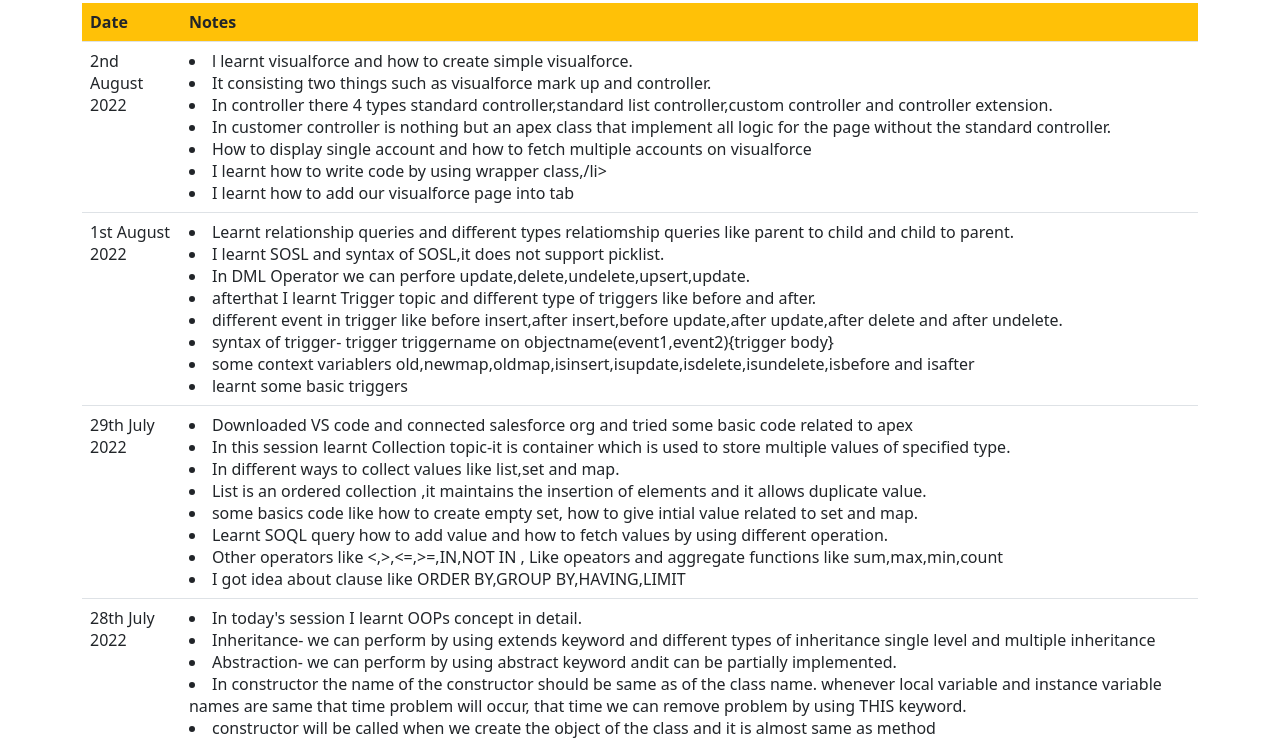
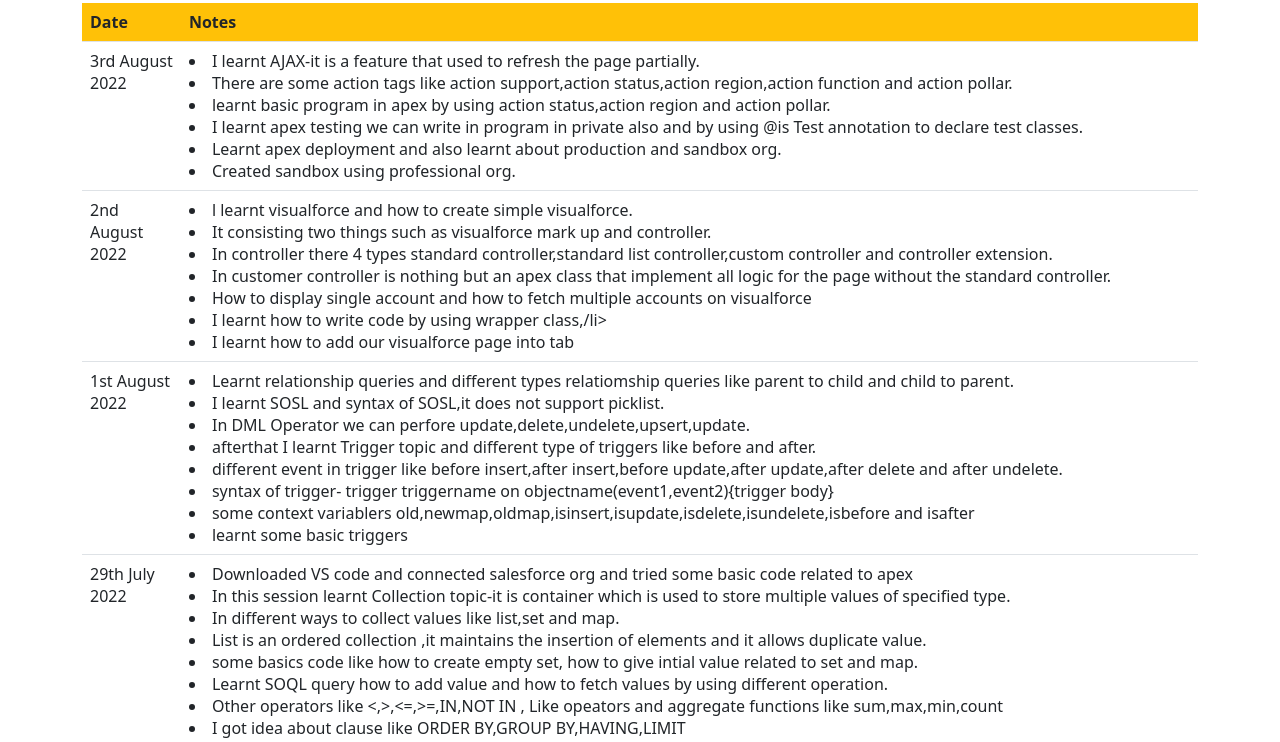
Before and after one commit to ashwinisdolli/ashwinisdolli.github.io, a plain HTML site: page journal.html in a window 1280 px wide. Shown: the part 53-795 px from the top of the page. Drawn offline with nearby package versions, Linux system fonts and the light colour scheme.

Commit message:
Add files via upload

```diff
--- a/journal.html
+++ b/journal.html
@@ -15,6 +15,16 @@
                     </tr>
                 </thead>
                 <tbody>
+<tr>
+<td>3rd August 2022</td>
+<td>
+<li>I learnt AJAX-it is a feature that used to refresh the page partially.</li>
+<li>There are some action tags like action support,action status,action region,action function and action pollar.</li>
+<li>learnt basic program in apex by using action status,action region and action pollar.</li>
+<li>I learnt apex testing we can write in program in private also and by using @is Test annotation to declare test classes.</li>
+<li>Learnt apex deployment and also learnt about production and sandbox org.</li>
+<li>Created sandbox using professional org.</li>
+
 <tr>
 <td>2nd August 2022</td>
 <td>
```
